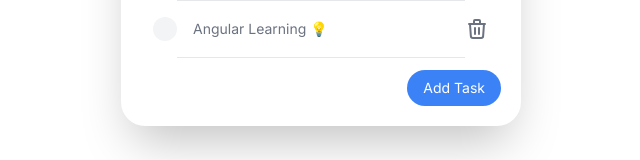
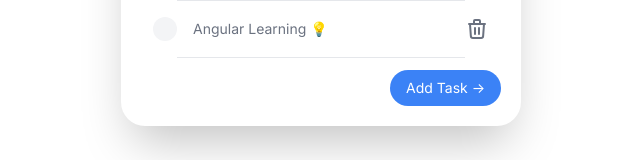
Before and after one commit to josuemartinezz/todo_angular, an Angular app: page / in a window 1280 px wide. Shown: the part 417-577 px from the top of the page, without its empty margins (319-959 px from the left). Built offline with nearby package versions, Linux system fonts and the light colour scheme.

Commit message:
✅ Add task button

```diff
--- a/src/app/app.component.html
+++ b/src/app/app.component.html
@@ -12,7 +12,7 @@
       ></app-task-list>
     </div>
     <div class="flex justify-end">
-      <app-button (click)="setTask()">Add Task</app-button>
+      <app-button (click)="setTask()">Add Task -></app-button>
     </div>
   </section>
 </div>
```
